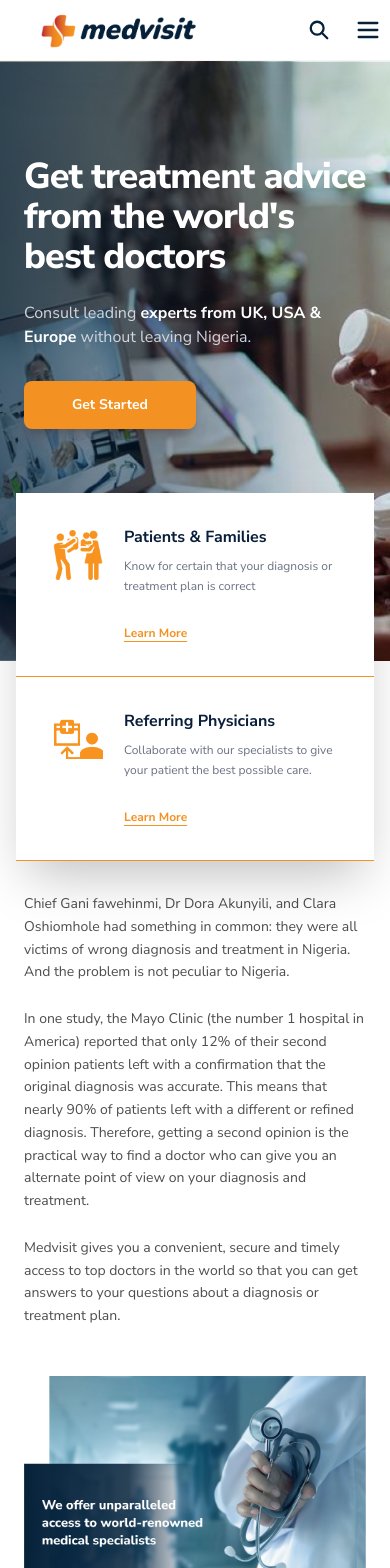
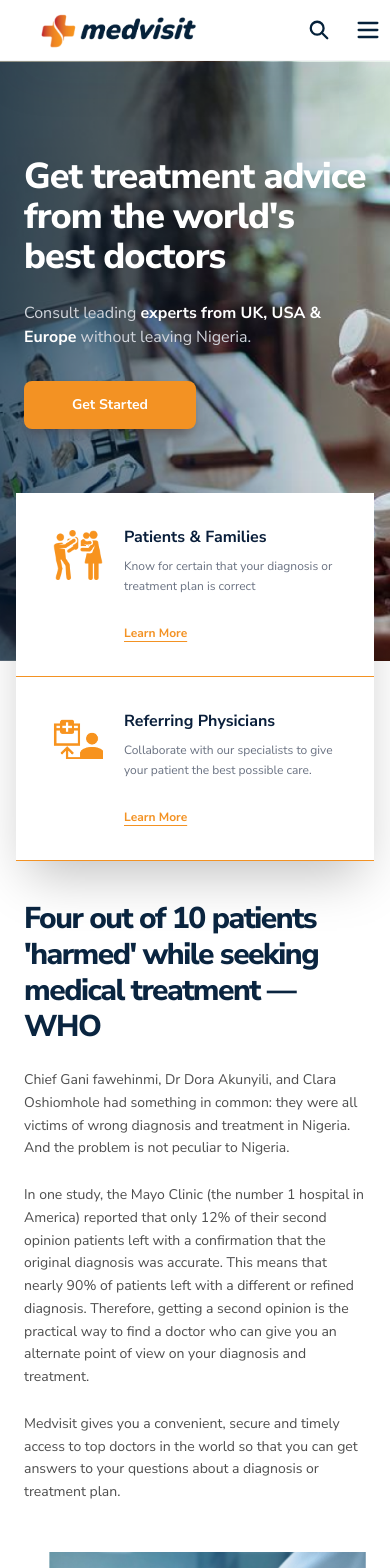
Before and after one commit to Clinzho1996/medvisit, a Next.js app: page /second-opinion in a window 390 px wide. Shown: the top 1568 px of the page. Built offline with nearby package versions, Linux system fonts and the light colour scheme.

Commit message:
fixes second cahce

```diff
--- a/components/second-opinion/About.tsx
+++ b/components/second-opinion/About.tsx
@@ -4,7 +4,7 @@ import Image from "next/image";
 
 export default function MedicalConsultation() {
 	return (
-		<section className="mx-auto px-6 py-16 md:px-[9%] lg:py-24 mt-0 sm:mt-10">
+		<section className="mx-auto px-6 pb-16 pt-60 md:px-[9%] lg:py-24 mt-0 sm:mt-10">
 			<div className="grid grid-cols-1 items-center gap-12 lg:grid-cols-12">
 				{/* Left Content Column */}
 				<div className="space-y-6 lg:col-span-6">
```
